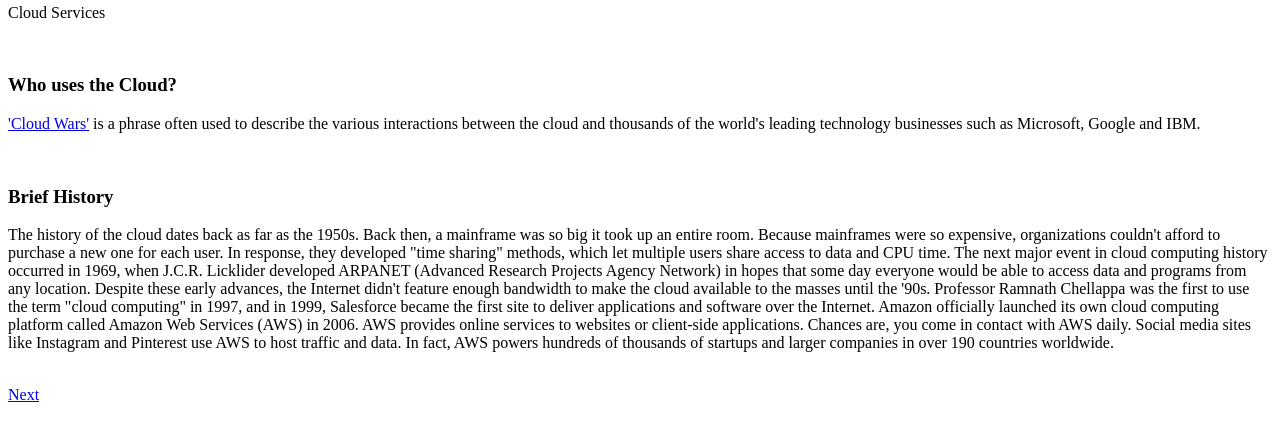
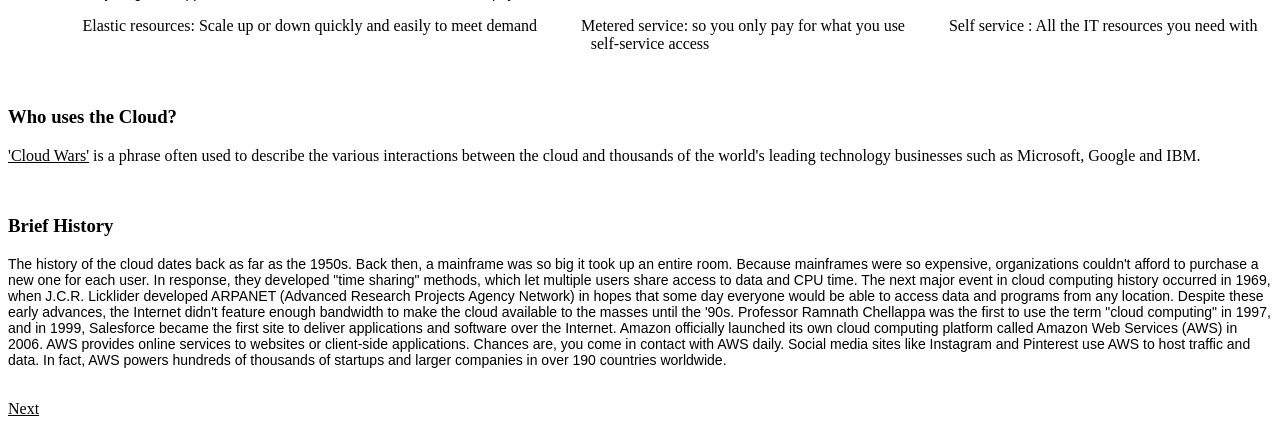
Before and after one commit to DavidAndrews98/IS1113117357213, a PHP site: page /Interests/Cloud.html in a window 1280 px wide. Shown: the part 455-881 px from the top of the page. Before the commit the page ends 857 px from the top, so only its background shows below. Run offline with PHP 8.4, Linux system fonts and the light colour scheme.

Commit message:
new push

```diff
--- a/Interests/Cloud.html
+++ b/Interests/Cloud.html
@@ -2,31 +2,39 @@
 <html>
     <head>
         <title>Cloud Services</title>
-        <link rel= "stylesheet" href="../mystylesheet.css" type="text/css" />
+        <link rel= "stylesheet" href="../int_pages.css" type="text/css" />
 
 
     </head>
+
     <body>
         <h1 class= "mainheading">Cloud Services</h1>
 
-        <h3>What is the cloud ?</h3>
+        <h3 style ="font-family:verdana;">What is Cloud Services ?</h3>
         <div class="image">
-        <img src="https://tsicloud.com/wp-content/uploads/2017/06/cloud.jpg"/>
+        <img src="https://tsicloud.com/wp-content/uploads/2017/06/cloud.jpg" width="600" height="250">
         </div>
         <br/>
-        <p>Cloud Services
+        <p class = "sansserif">We are a leading Cloud Services vendor, who supplies the latest of Cloud offerings to the market. Cloud computing, often referred to as simply "the cloud", is the delivery of on-demand computing resources, everything from applications to data centres, over the internet on a pay-for-use basis.
+<ul>
+
+<li>Elastic resources: Scale up or down quickly and easily to meet demand</li>
+<li>Metered service: so you only pay for what you use</li>
+<li>Self service : All the IT resources you need with self-service access</li>
+
+</ul>
         </p>
         <br/>
 
         <div>
         <h3>Who uses the Cloud?</h3>
-        <p></p><a href="https://www.forbes.com/sites/bobevans1/2018/02/05/why-microsoft-is-ruling-the-cloud-ibm-is-matching-amazon-and-google-is-15-billion-behind/#4699a9cb1dc1" target="_blank">'Cloud Wars'</a> is a phrase often used to describe the various interactions between the cloud and thousands of the world's leading technology businesses such as Microsoft, Google and IBM. </p>
+        <p class = "sansserif"></p><a href="https://www.forbes.com/sites/bobevans1/2018/02/05/why-microsoft-is-ruling-the-cloud-ibm-is-matching-amazon-and-google-is-15-billion-behind/#4699a9cb1dc1" target="_blank">'Cloud Wars'</a> is a phrase often used to describe the various interactions between the cloud and thousands of the world's leading technology businesses such as Microsoft, Google and IBM. </p>
         </div>
 
         <br/>
         <div>
             <h3>Brief History</h3>
-          <p>The history of the cloud dates back as far as the 1950s. Back then, a mainframe was so big it took up an entire room. Because mainframes were so expensive, organizations couldn't afford to purchase a new one for each user. In response, they developed "time sharing" methods, which let multiple users share access to data and CPU time.
+          <p class = "sansserif">The history of the cloud dates back as far as the 1950s. Back then, a mainframe was so big it took up an entire room. Because mainframes were so expensive, organizations couldn't afford to purchase a new one for each user. In response, they developed "time sharing" methods, which let multiple users share access to data and CPU time.
 The next major event in cloud computing history occurred in 1969, when J.C.R. Licklider developed ARPANET (Advanced Research Projects Agency Network) in hopes that some day everyone would be able to access data and programs from any location.
 Despite these early advances, the Internet didn't feature enough bandwidth to make the cloud available to the masses until the '90s.
 Professor Ramnath Chellappa was the first to use the term "cloud computing" in 1997, and in 1999, Salesforce became the first site to deliver applications and software over the Internet.
--- a/Interests/int_pages.css
+++ b/Interests/int_pages.css
@@ -12,3 +12,46 @@
     text-align: center;
     color: white;
 }
+.sansserif {
+    font-family: Arial, Helvetica, sans-serif;
+}
+
+
+  .mainheading{
+       font-family: "Montserrat", sans-serif}
+       h1 {
+    font-size: 40px;
+}
+
+h2 {
+    font-size: 30px;
+}
+
+p {
+    font-size: 14px;
+}
+a{
+    color:black;
+}
+
+a:hover{
+    text-decoration: none;
+    background:red;
+    padding:2%;
+    border-radius:20px;
+}
+
+
+ ul li {
+    list-style:none;
+ }
+
+ ul li {
+     display:inline;
+     margin:20px;
+
+ }
+
+ ul{
+     text-align:center;
+ }
--- a/mystylesheet.css
+++ b/mystylesheet.css
@@ -0,0 +1,45 @@
+.mainheading{
+    text-align: center;
+}
+.image img{
+    width:100%;
+}
+a{
+    color:black;
+}
+
+a:hover{
+    text-decoration: none;
+    background:white;
+    padding:2%;
+    border-radius:20px;
+}
+
+
+ ul li {
+    list-style:none;
+ }
+
+ ul li {
+     display:inline;
+     margin:20px;
+
+ }
+
+ ul{
+     text-align:center;
+ }
+
+header
+		{
+		top:0%;
+		left:0%;
+		width:100%;
+		height:21%;
+		position:absolute;
+		background:#A43131;
+		text-align: Bottom;
+		color: #fff;
+		font-family:verdana;
+
+		}
```
Also changed, not shown: CV/cv_page1.html (+21 -8 lines), CV/cv_page2.html (+11 -1 lines), CV/cvstylesheet.css (added, +25 -0 lines), homepage.html (+26 -59 lines).
